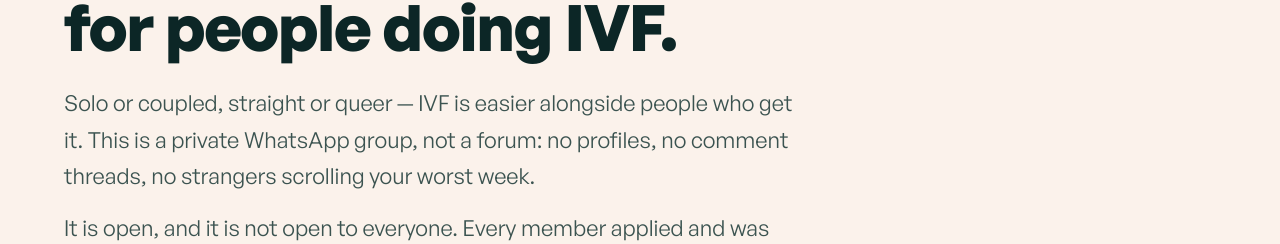
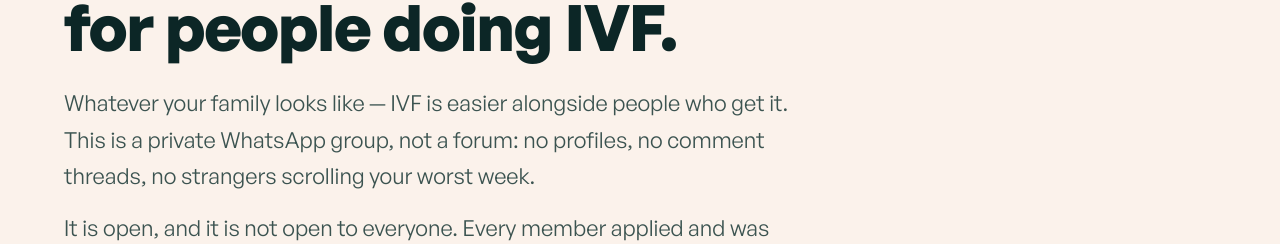
Before and after one commit to alice04121982/solo-hq, a Next.js app: page /community in a window 1280 px wide. Shown: the part 327-571 px from the top of the page. Built offline with nearby package versions, Linux system fonts and the light colour scheme; no server answers.

Commit message:
Drop group list from community hero copy
Naming groups singles some out however it is worded. Opens with the
whole audience instead: "Whatever your family looks like".

```diff
--- a/src/app/community/page.tsx
+++ b/src/app/community/page.tsx
@@ -54,8 +54,8 @@ export default function CommunityPage() {
             A small, guarded room for people doing IVF.
           </h1>
           <p className="text-lg font-sans text-muted leading-[1.65] mb-4" style={{ maxWidth: "58ch" }}>
-            Solo or coupled, straight or queer — IVF is easier alongside
-            people who get it. This is a private {platform} group, not a forum: no
+            Whatever your family looks like — IVF is easier alongside people
+            who get it. This is a private {platform} group, not a forum: no
             profiles, no comment threads, no strangers scrolling your worst
             week.
           </p>
```
